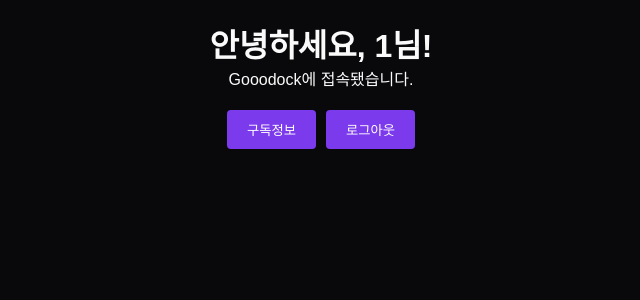
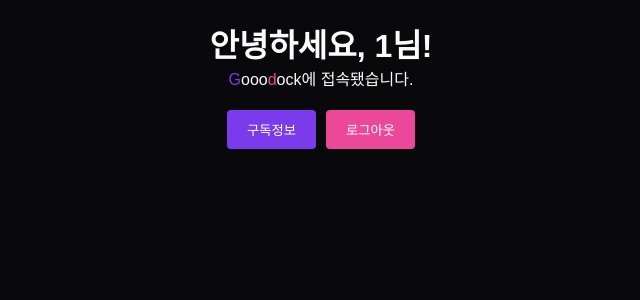
Before and after one commit to gooodock/gooodock, a Next.js app: page /login in a window 1280 px wide. Both pictures are taken after a click on the button "로그인". Shown: the top 300 px of the page, without its empty margins (319-959 px from the left). Built offline with nearby package versions, Linux system fonts and the light colour scheme.

Commit message:
docs: readme 작성 및 메인과 로그인 페이지 style수정

```diff
--- a/src/app/login/page.js
+++ b/src/app/login/page.js
@@ -80,7 +80,7 @@ export default function LoginPage() {
           <button
             type="button"
             onClick={goToHome}
-            style={{width: '100%', padding: '10px', cursor: 'pointer', backgroundColor: '#7c3aed', color: '#fff', border: 'none', borderRadius: '4px' }}>
+            style={{width: '100%', padding: '10px', cursor: 'pointer', backgroundColor: '#ec4899', color: '#fff', border: 'none', borderRadius: '4px' }}>
             메인으로
           </button>
           </div>
@@ -89,7 +89,14 @@ export default function LoginPage() {
         // 로그인 후 화면
         <div>
           <h1>안녕하세요, {id.split('@')[0]}님!</h1>
-          <p>Gooodock에 접속됐습니다.</p>
+          <p><span style={{color: '#7c3aed'}}>G</span>
+  <span style={{color: '#fafafa'}}>o</span>
+  <span style={{color: '#fafafa'}}>o</span>
+  <span style={{color: '#fafafa'}}>o</span>
+  <span style={{color: '#ec4899'}}>d</span>
+  <span style={{color: '#fafafa'}}>o</span>
+  <span style={{color: '#fafafa'}}>c</span>
+  <span style={{color: '#fafafa'}}>k</span>에 접속됐습니다.</p>
           <div style={{ marginTop: '20px', display: 'flex', gap: '10px', justifyContent: 'center' }}>
             <button
               onClick={goToSubscription}
@@ -99,7 +106,7 @@ export default function LoginPage() {
             </button>
             <button
               onClick={() => setIsLoggedIn(false)}
-              style={{ padding: '10px 20px', cursor: 'pointer', backgroundColor: '#7c3aed', color: '#fff', border: 'none', borderRadius: '4px' }}
+              style={{ padding: '10px 20px', cursor: 'pointer', backgroundColor: '#ec4899', color: '#fff', border: 'none', borderRadius: '4px' }}
             >
               로그아웃
             </button>
```
Also changed, not shown: src/app/page.js (+10 -1 lines), 1 other file (tests, documents, lock files or other folders).
